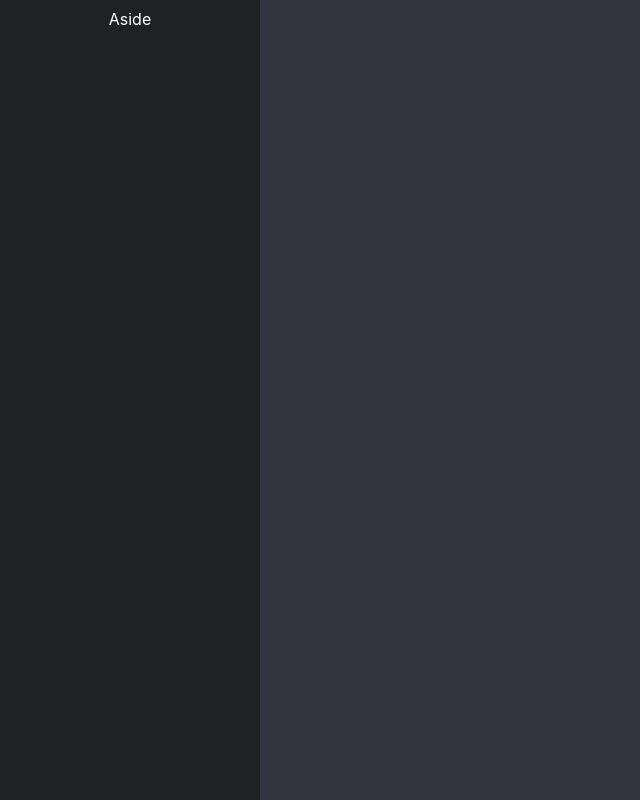
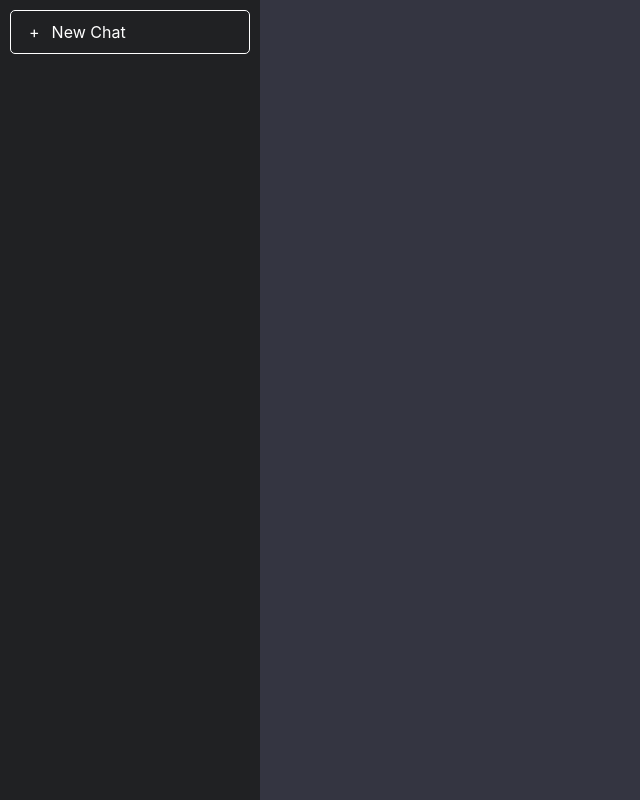
Before and after one commit to ehighberg/chatgpt-clone, a React (Create React App) app in the folder client/: page / in a window 1280 px wide. Shown: the whole page, without its empty margins (0-640 px from the left). Built offline with nearby package versions, Linux system fonts and the light colour scheme.

Commit message:
style new chat button

```diff
--- a/client/src/App.css
+++ b/client/src/App.css
@@ -13,6 +13,23 @@
   background-color: #202123;
 }
 
+.side-menu-button {
+  padding: 12px;
+  border: 1px solid white;
+  border-radius: 5px;
+  text-align: left;
+  transition:ease 0.25s all;
+}
+
+.side-menu-button:hover {
+  background-color: rgba(255, 255, 255, 0.1);
+}
+
+.side-menu-button span {
+  padding-left: 6px;
+  padding-right: 12px;
+}
+
 .chatbox {
   flex: 1;
   background-color: #343541;
--- a/client/src/App.js
+++ b/client/src/App.js
@@ -5,7 +5,10 @@
   return (
     <div className="App">
       <aside className="sidemenu">
-        Aside
+        <div className="side-menu-button">
+          <span>+</span>
+          New Chat
+        </div>
       </aside>
       <section className="chatbox">
 
```
